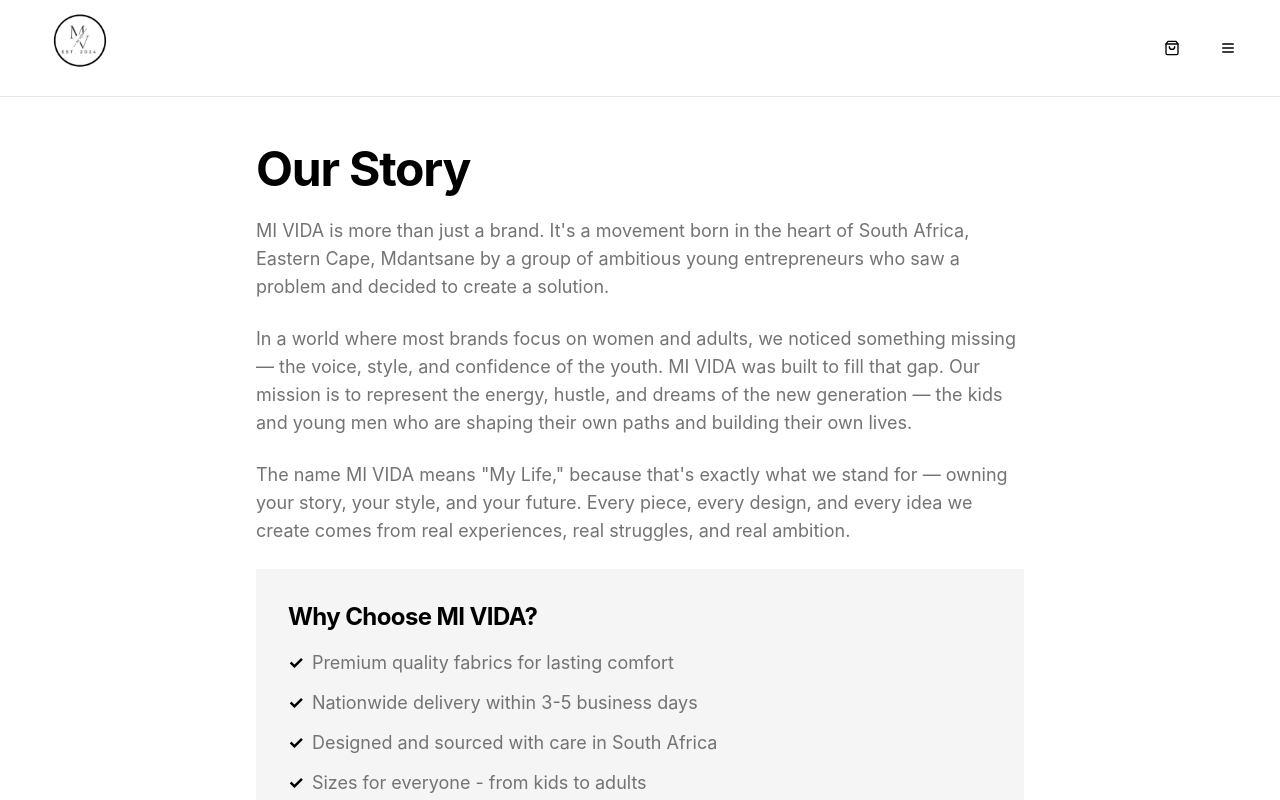
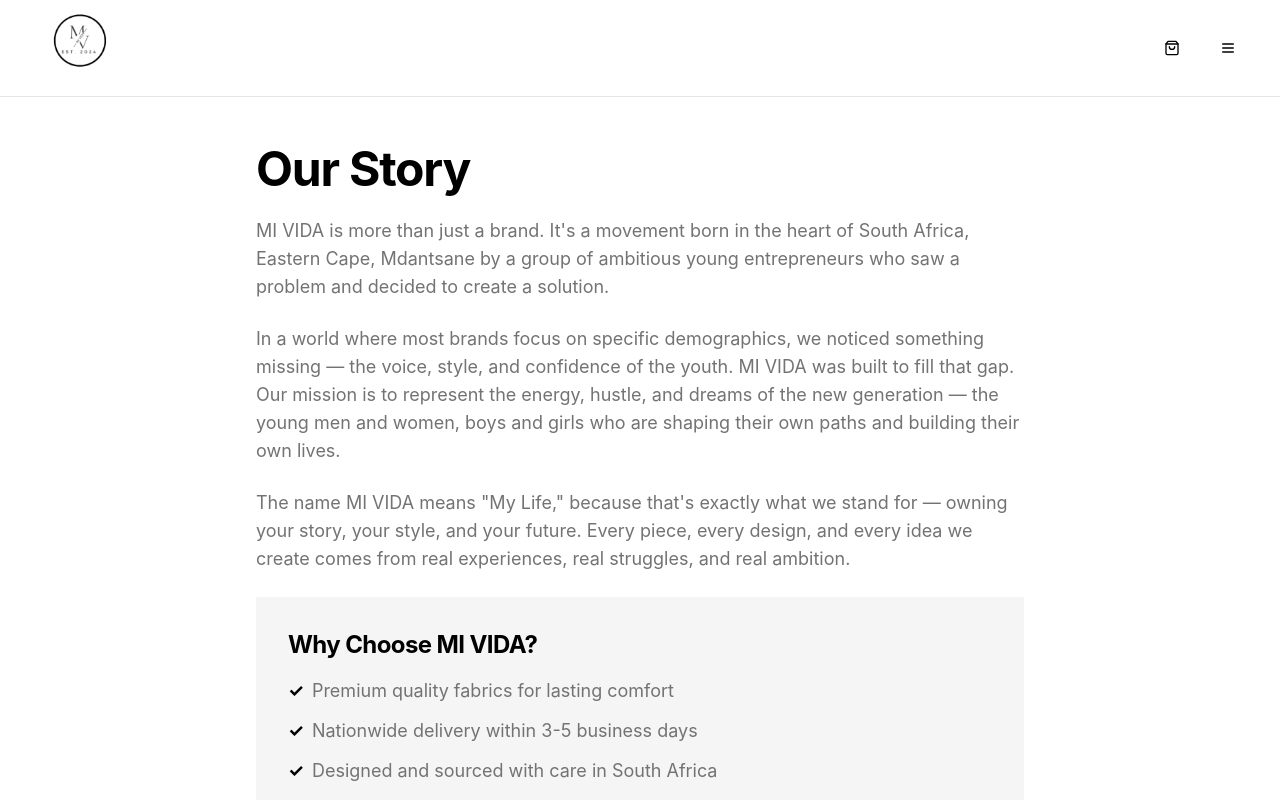
Before and after one commit to kumnkan/mividaclothingbrand-4973bf1e, a React (Vite) app: page /about in a window 1280 px wide. Shown: the top 800 px of the page. Built offline with nearby package versions, Linux system fonts and the light colour scheme.

Commit message:
Update About Page for Gender Equality

```diff
--- a/src/pages/About.tsx
+++ b/src/pages/About.tsx
@@ -21,10 +21,10 @@ const About = () => {
             </p>
 
             <p>
-              In a world where most brands focus on women and adults, we noticed something missing — the voice, style,
-              and confidence of the youth. MI VIDA was built to fill that gap. Our mission is to represent the energy,
-              hustle, and dreams of the new generation — the kids and young men who are shaping their own paths and
-              building their own lives.
+              In a world where most brands focus on specific demographics, we noticed something missing — the voice,
+              style, and confidence of the youth. MI VIDA was built to fill that gap. Our mission is to represent the
+              energy, hustle, and dreams of the new generation — the young men and women, boys and girls who are
+              shaping their own paths and building their own lives.
             </p>
 
             <p>
```
